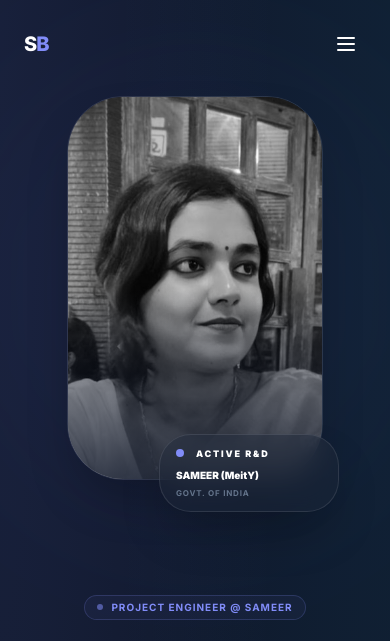
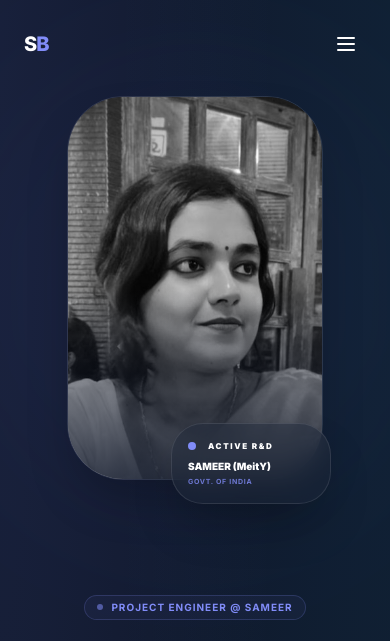
Before and after one commit to somasreebose/somasreebose.github.io, a website: page index.html in a window 390 px wide. Shown: the top 641 px of the page. Drawn offline with Linux system fonts and the light colour scheme.

Commit message:
fix: resolve hero badge distortion and restore stable desktop layout with balanced responsiveness

```diff
--- a/index.html
+++ b/index.html
@@ -57,17 +57,19 @@
                         <div class="absolute inset-0 bg-gradient-to-t from-dark/80 via-transparent to-transparent"></div>
                     </div>
 
-                    <!-- Improved Badge -->
-                    <div class="absolute -bottom-8 -right-4 md:-right-10 glass px-4 py-3 md:px-6 md:py-5 rounded-[2rem] md:rounded-[2.5rem] shadow-2xl border border-white/10 min-w-[180px] md:min-w-[220px] z-30 animate-bounce-slow">
-                        <div class="flex items-center space-x-3 mb-2 md:mb-3">
-                            <span class="relative flex h-2 w-2 md:h-3 md:w-3">
-                                <span class="animate-ping absolute inline-flex h-full w-full rounded-full bg-primary opacity-75"></span>
-                                <span class="relative inline-flex rounded-full h-2 w-2 md:h-3 md:w-3 bg-primary"></span>
-                            </span>
-                            <span class="text-[9px] md:text-[10px] font-black text-white uppercase tracking-[0.2em]">Active R&D</span>
+                    <!-- Ultra-Stable Futuristic Badge -->
+                    <div class="absolute -bottom-6 -right-2 md:-bottom-10 md:-right-10 z-30">
+                        <div class="glass p-4 md:p-6 rounded-[2rem] shadow-2xl border border-white/10 min-w-[160px] md:min-w-[220px] backdrop-blur-xl bg-dark/80">
+                            <div class="flex items-center space-x-3 mb-2">
+                                <span class="relative flex h-2 w-2 md:h-3 md:w-3">
+                                    <span class="animate-ping absolute inline-flex h-full w-full rounded-full bg-primary opacity-75"></span>
+                                    <span class="relative inline-flex rounded-full h-2 w-2 md:h-3 md:w-3 bg-primary"></span>
+                                </span>
+                                <span class="text-[8px] md:text-[10px] font-black text-white uppercase tracking-[0.2em]">Active R&D</span>
+                            </div>
+                            <p class="text-[10px] md:text-xs font-black text-white leading-tight">SAMEER (MeitY)</p>
+                            <p class="text-[7px] md:text-[8px] font-bold text-primary uppercase tracking-widest mt-1 opacity-80">Govt. of India</p>
                         </div>
-                        <p class="text-[10px] md:text-xs font-black text-white">SAMEER (MeitY)</p>
-                        <p class="text-[8px] font-bold text-slate-500 uppercase tracking-[0.1em] mt-1">Govt. of India</p>
                     </div>
                 </div>
             </div>
```
Also changed, not shown: css/output.css.
